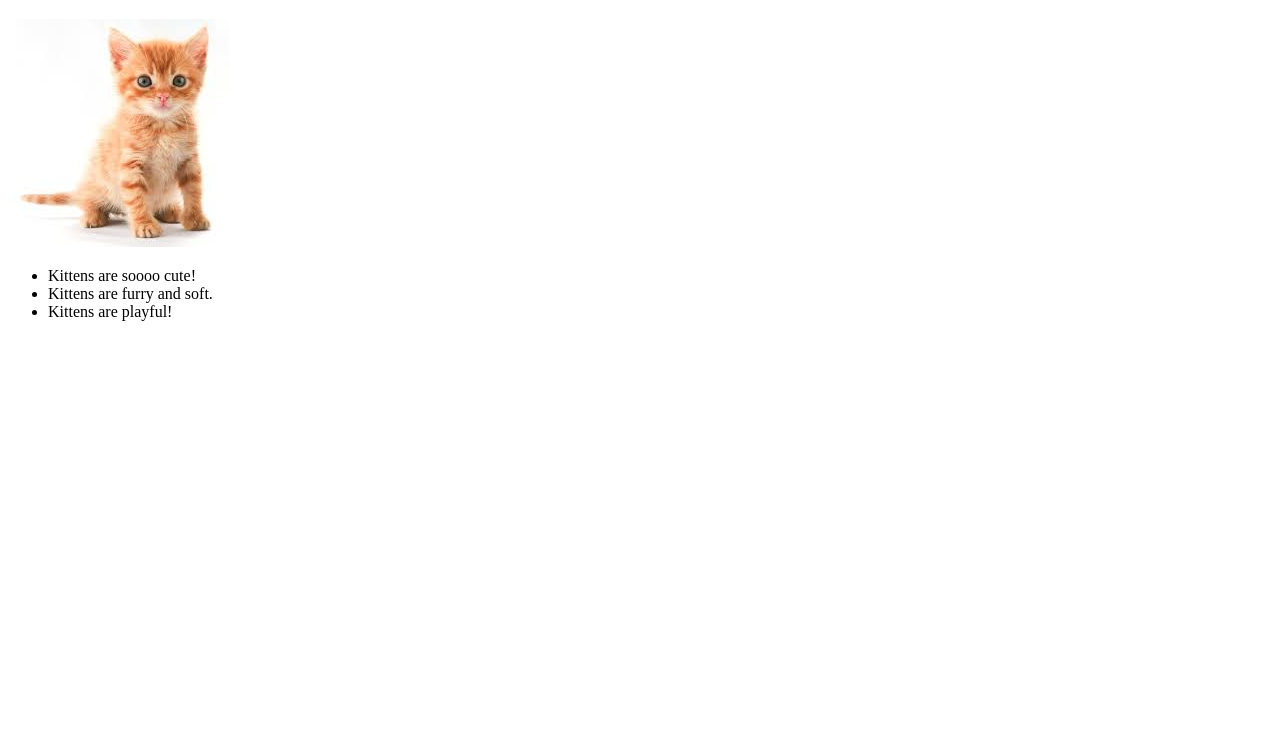
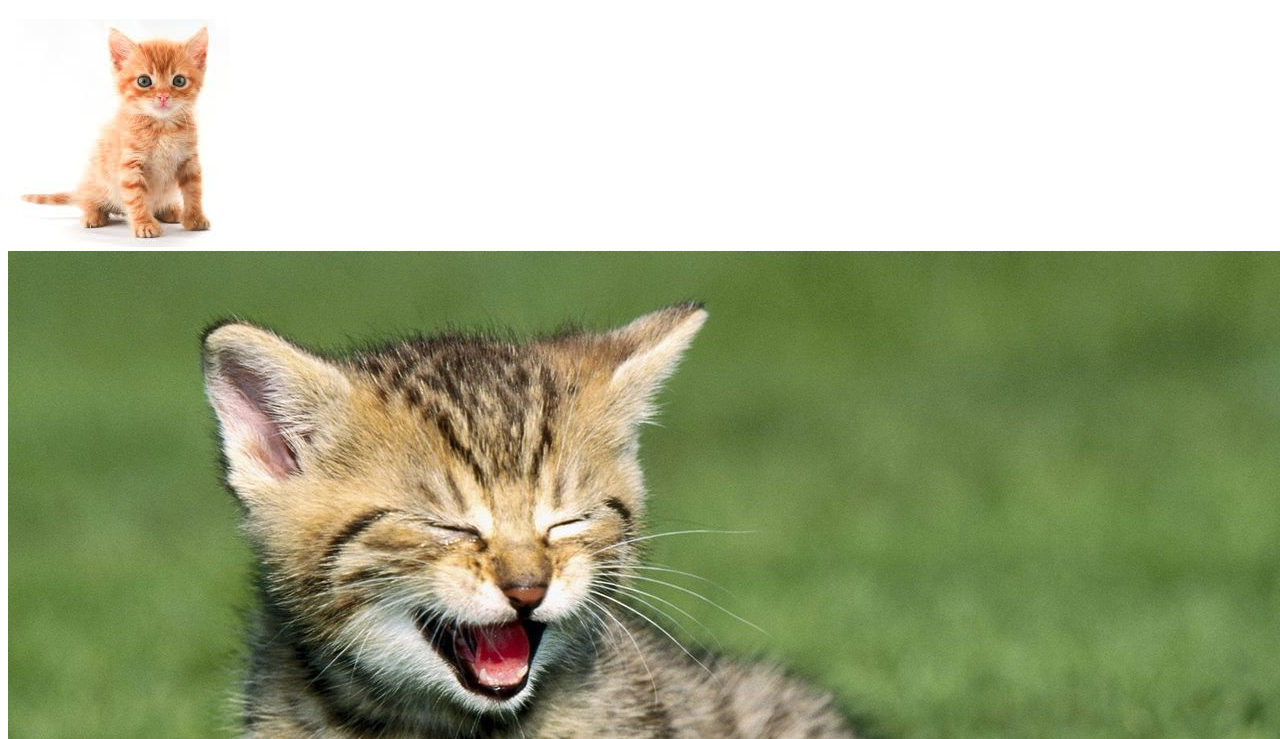
Before and after one commit to hillaryskye/kitty, a plain HTML site: page index.html in a window 1280 px wide. Shown: the part 61-800 px from the top of the page. Drawn offline with Linux system fonts and the light colour scheme.

Commit message:
added kitten2.jpg

```diff
--- a/index.html
+++ b/index.html
@@ -8,6 +8,7 @@
 <body>
   <h1>My cool site on cute kittens!</h1>
   <img src="images/kitten.jpg" alt="kitten" >
+  <img src="images/kitten2.jpg" alt="kitten" >
   <ul>
     <li>Kittens are soooo cute!</li>
     <li>Kittens are furry and soft.</li>
```
Also changed, not shown: images/kitten2.jpg (added).
